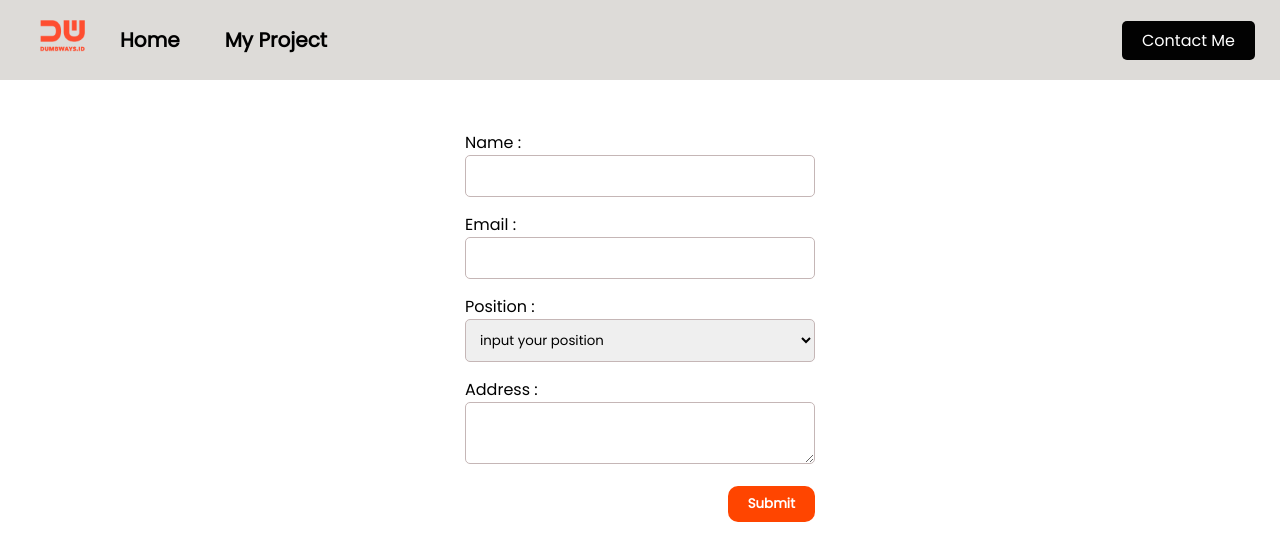
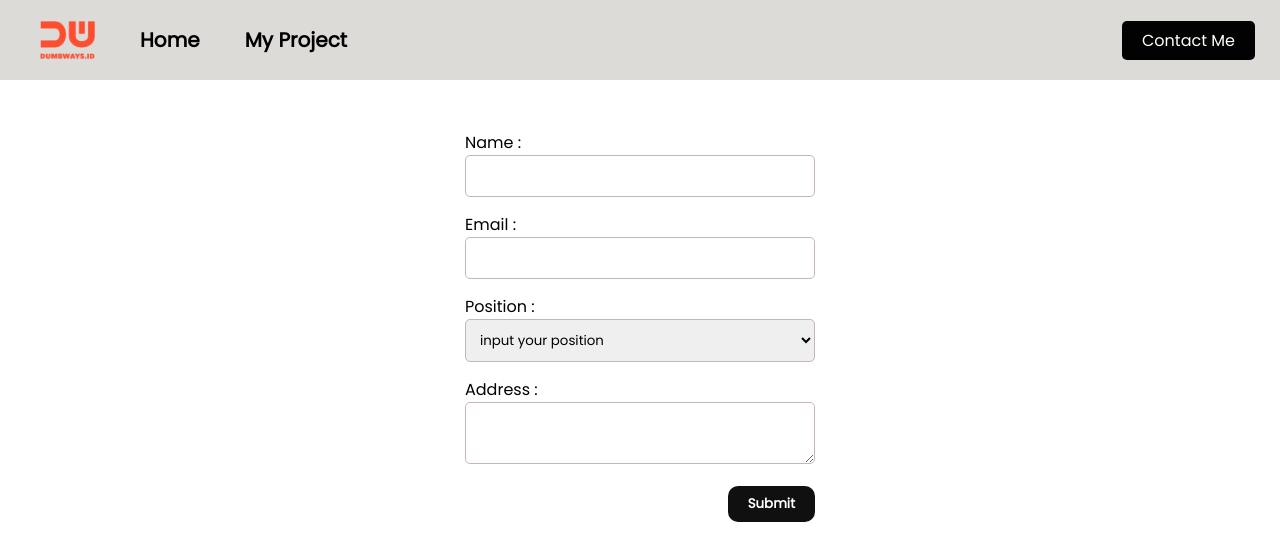
Before and after one commit to FabianFarrel/Day-4, a plain HTML site: page contact.html in a window 1280 px wide. Drawn offline with Linux system fonts and the light colour scheme.

Commit message:
FIXED
fix

```diff
--- a/contact.html
+++ b/contact.html
@@ -14,7 +14,7 @@
             <img
               src="./assets/dumbways.png"
               alt="logo"
-              style="width: 45px"
+              style="width: 55px ; margin-top: 9px; margin-right: 10px;"
             />
           </li>
           <li>
--- a/style.css
+++ b/style.css
@@ -235,7 +235,7 @@ form label {
 }
 
 form button {
-  background-color: orangered;
+  background-color: rgb(16, 16, 16);
   padding: 8px 20px;
   border: none;
   border-radius: 10px;
@@ -246,6 +246,6 @@ form button {
 }
 
 form button:hover {
-  background-color: rgb(255, 166, 0);
+  background-color: rgb(128, 128, 128);
   transition: 0.5s;
 }
```
